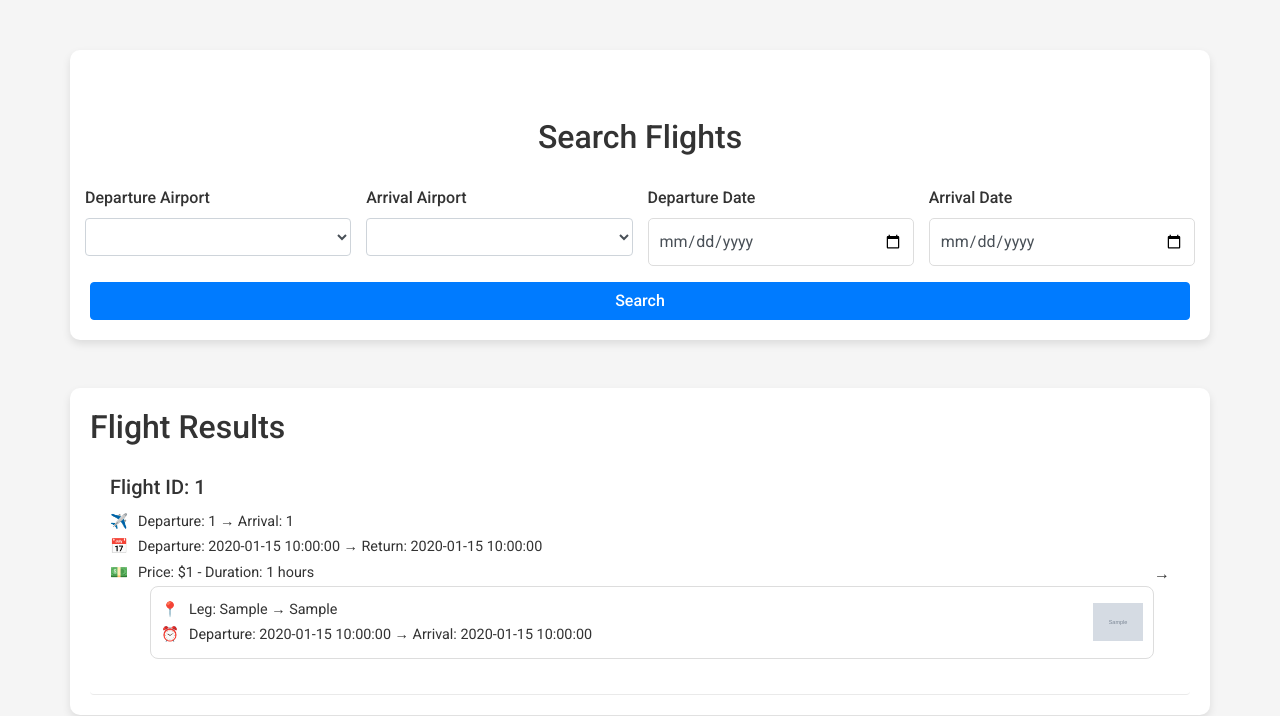
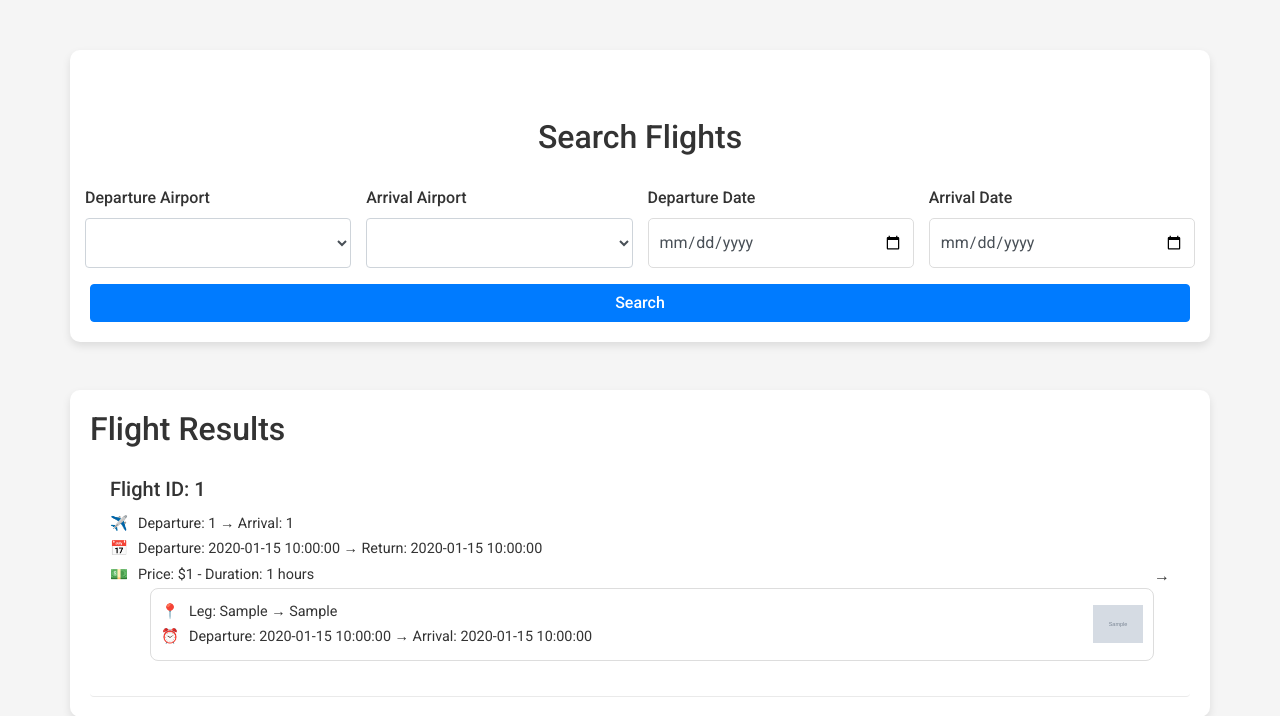
Before and after one commit to Lothy-game-dev/HousePricingsLearning, a Flask app: template templates/index.html in a window 1280 px wide. Shown: the top 716 px of the page. Run offline with Flask 3, Linux system fonts and the light colour scheme; the template is opened without the code that fills it: values that come from a table or form of the project are taken from there, most other values are stand-ins (such as "Sample title", 1, 10 or a date in 2020); grey boxes marked "Sample" are stand-in pictures; some libraries are stand-ins or nearby versions.

Commit message:
edit size input form

```diff
--- a/templates/index.html
+++ b/templates/index.html
@@ -106,6 +106,9 @@
             border: 1px solid #ddd;
             border-radius: 8px;
             background-color: #fff; /* Assuming white background */
+        }
+        .form-control{
+            min-height: 50px;
         }
     </style>
     <script>
```
